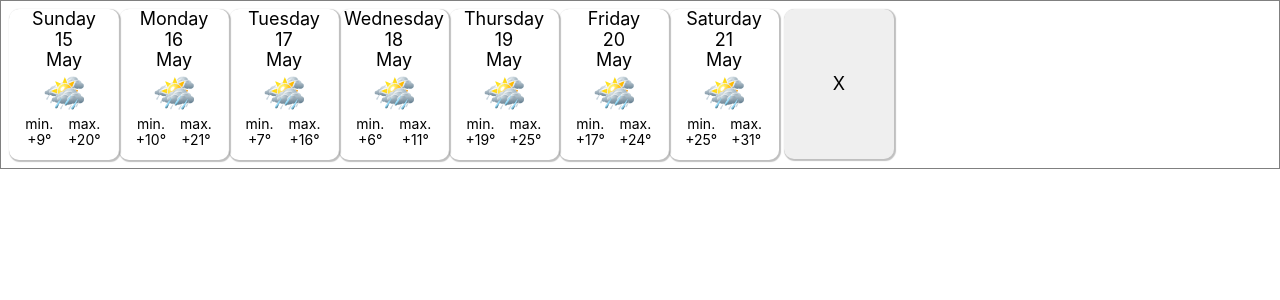
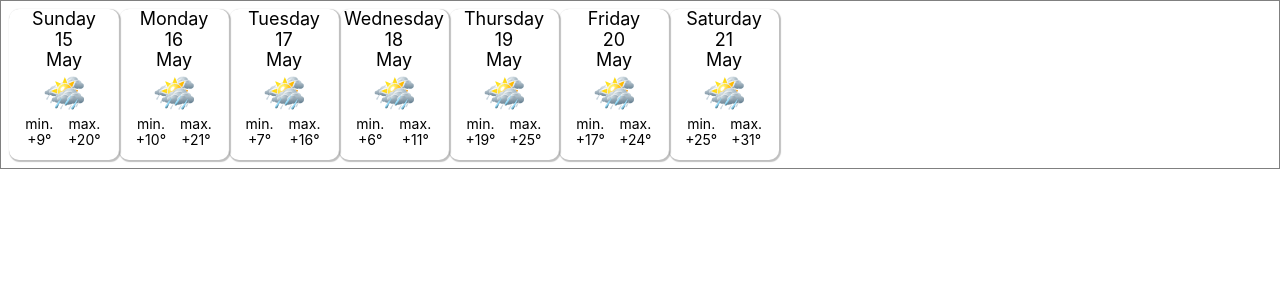
Before and after one commit to ruslan-horaiskyi/weatherApp, a React (Create React App) app: page / in a window 1280 px wide. Shown: the top 300 px of the page. Built offline with nearby package versions, Linux system fonts and the light colour scheme.

Commit message:
Refactoring

```diff
--- a/src/components/CardList/CardList.jsx
+++ b/src/components/CardList/CardList.jsx
@@ -19,9 +19,12 @@ const CardList = ({ focusedCard, handleCardFocus, onClose }) => (
           />
         ))
       )}
-      <button type='button' className='closeButton' onClick={onClose}>
-        X
-      </button>
+
+      {focusedCard && (
+        <button type='button' className='closeButton' onClick={onClose}>
+          X
+        </button>
+      )}
     </div>
     {focusedCard && (
       <div className='moreInfoContainer'>
```
